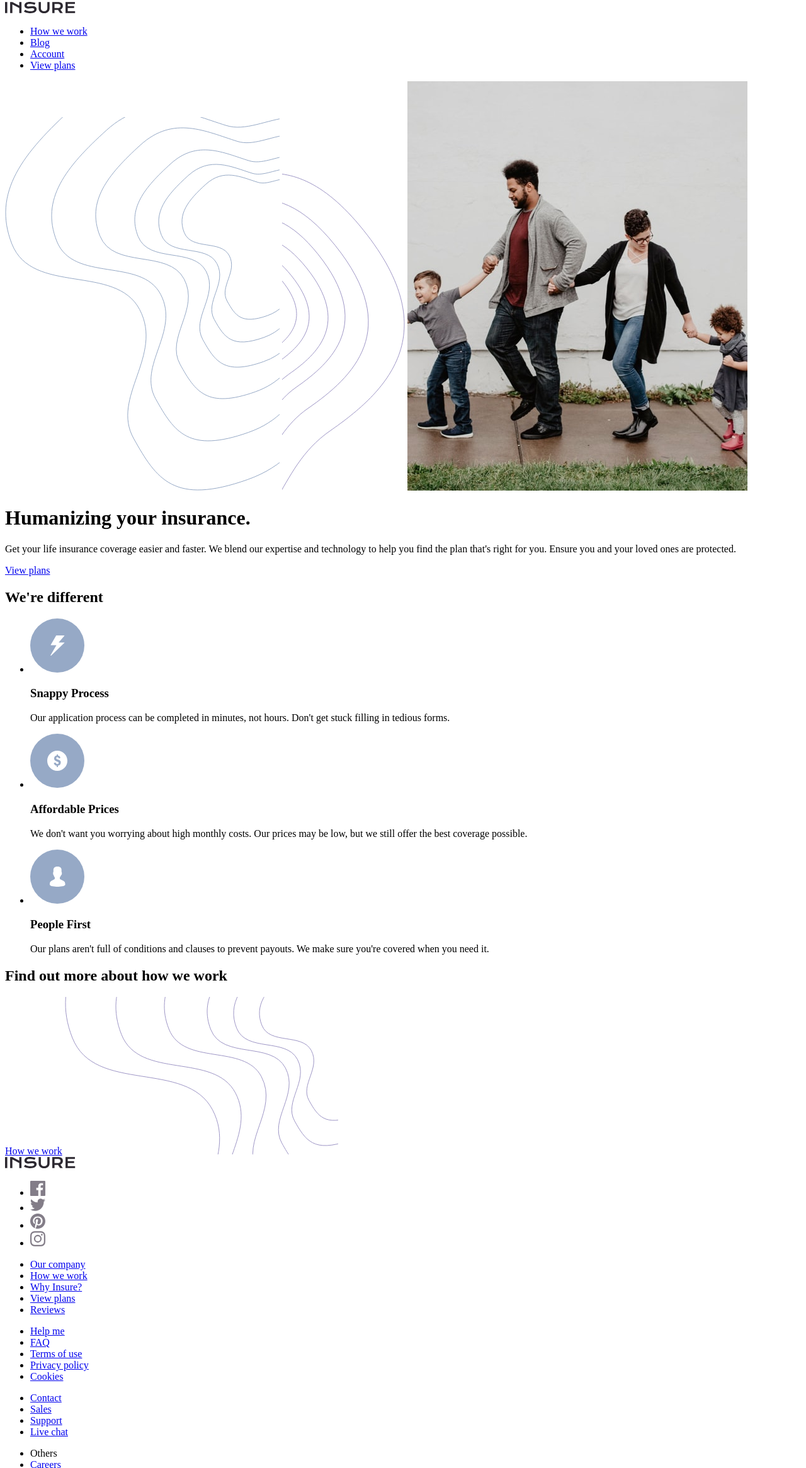
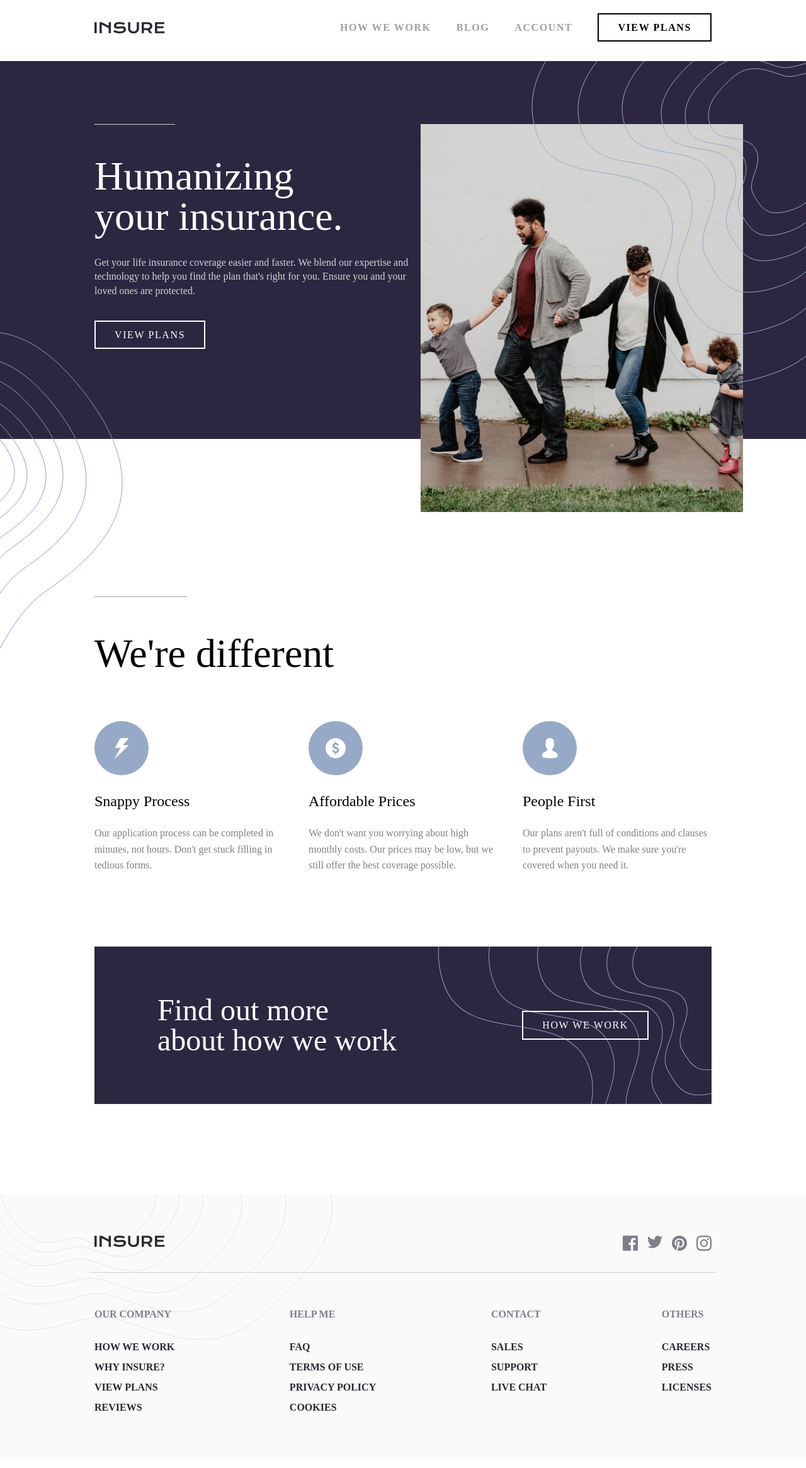
Before and after one commit to styn1s/Insure, a plain HTML site: page index.html in a window 1280 px wide. Shown: the part 5-2336 px from the top of the page at 63% size. Drawn offline with Linux system fonts and the light colour scheme.

Commit message:
First release

```diff
--- a/index.html
+++ b/index.html
@@ -30,32 +30,33 @@
 
     <main>
       <img
+        id="bg-pattern-right"
         src="./assets/images/bg-pattern-intro-right-desktop.svg"
         alt="Background pattern right"
       />
-      <img
-        src="./assets/images/bg-pattern-intro-left-desktop.svg"
-        alt="Background pattern left"
-      />
-      <img src="./assets/images/image-intro-desktop.jpg" alt="A happy family representing life insurance benefits" />
 
-      <div class="small-line"></div>
-
-      <div class="main-wrapper">
-        <h1>Humanizing your insurance.</h1>
+      <div id="main-wrapper">
+        <div id="main-line"></div>
+        <h1>Humanizing<br>your insurance.</h1>
         <p>
           Get your life insurance coverage easier and faster. We blend our
           expertise and technology to help you find the plan that's right for
           you. Ensure you and your loved ones are protected.
         </p>
-        <a href="#plans" class="button" role="button" tabindex="0">View plans</a>
+        <a href="#plans" class="button" role="button">View plans</a>
       </div>
     </main>
 
     <section id="advantages">
-      <div class="advantages-wrapper">
-        <div class="small-line"></div>
+      <img
+        id="bg-pattern-left"
+        src="./assets/images/bg-pattern-intro-left-desktop.svg"
+        alt="Background pattern left"
+      />
+      <img id="family-pic" src="./assets/images/image-intro-desktop.jpg" alt="A happy family representing life insurance benefits" />
 
+      <div id="advantages-wrapper">
+        <div id="advantages-line"></div>
         <h1>We're different</h1>
         <ul>
           <li>
@@ -94,19 +95,26 @@
         </ul>
       </div>
 
+      <div id="how-we-work-wrapper">
         <div id="how-we-work">
-        <h2>Find out more about how we work</h2>
+          <h2>Find out more<br>about how we work</h2>
           <a href="#how-we-work-details" id="how-we-work-btn" class="button">How we work</a>
           <img
+            id="bg-pattern-how-we-work"
             src="./assets/images/bg-pattern-how-we-work-desktop.svg"
             alt="Background pattern how we work"
           />
         </div>
+      </div>
+
     </section>
 
     <footer>
       <div id="share-wrapper">
+        <div id="logo-wrapper">
           <img src="./assets/images/logo.svg" alt="Insure logo" />
+        </div>
+
         <ul>
           <li>
             <a href="https://www.facebook.com" aria-label="Facebook"
@@ -142,7 +150,7 @@
           <li><a href="#company" aria-label="Our company section">Our company</a></li>
           <li><a href="#how-we-work" aria-label="How we work section">How we work</a></li>
           <li><a href="#why-insure" aria-label="Why Insure section">Why Insure?</a></li>
-          <li><a href="#plans" aria-label="View plans section">View plans</a></li>
+          <li><a id="plans" href="#plans" aria-label="View plans section">View plans</a></li>
           <li><a href="#reviews" aria-label="Reviews section">Reviews</a></li>
         </ul>
         <ul>
@@ -159,7 +167,7 @@
           <li><a href="#live-chat" aria-label="Live chat section">Live chat</a></li>
         </ul>
         <ul>
-          <li>Others</li>
+          <li><a href="#others" aria-label="Others section">Others</a></li>
           <li><a href="#careers" aria-label="Careers section">Careers</a></li>
           <li><a href="#press" aria-label="Press section">Press</a></li>
           <li><a href="#licenses" aria-label="Licenses section">Licenses</a></li>
@@ -167,6 +175,7 @@
       </div>
 
       <img
+        id="bg-pattern-footer"
         src="./assets/images/bg-pattern-footer-desktop.svg"
         alt="Background pattern footer"
       />
--- a/styles.css
+++ b/styles.css
@@ -0,0 +1,257 @@
+html, body{
+    margin: 0;
+    height: 100%;
+    font-family: "Karla";
+}
+
+header{
+    padding: 40px 150px;
+}
+
+nav{
+    float: right;
+    font-weight: bold;
+    text-transform: uppercase;
+}
+
+nav ul{
+    display: flex;
+    gap: 40px;
+    margin: 0;
+    padding: 0;
+    list-style-type: none;
+}
+
+nav ul li a{
+    text-decoration: none;
+    color: rgb(160, 159, 159);
+    letter-spacing: 0.1em;
+}
+
+nav ul li:last-child a{
+    border: 2px solid black;
+    padding: 12px 30px;
+    color: black;
+}
+
+main{
+    position: relative;
+    height: 600px;
+    background-color: hsl(256, 26%, 20%);
+    overflow: hidden;
+}
+
+#main-line{
+    width: 25%;
+    height: 1px;
+    background-color: lightgray;
+    margin-bottom: 50px;
+}
+
+main h1{
+    margin: 0;
+    font-family: "DM Serif Display";
+    font-size: 4em;
+    font-weight: 400;
+    color: white;
+    line-height: 1;
+}
+
+main p{
+    margin: 30px 0 50px 0;
+    color: lightgray;
+    line-height: 1.4;
+}
+
+a.button{
+    border: 2px solid white;
+    padding: 12px 30px;
+    color: white;
+    text-transform: uppercase;
+    text-decoration: none;
+    letter-spacing: 0.1em;
+}
+
+#main-wrapper{
+    padding: 100px 150px;
+    width: 40%;
+}
+
+#bg-pattern-right,
+#bg-pattern-left,
+#family-pic{
+    position: absolute;
+}
+
+#bg-pattern-right{
+
+    top: -80px;
+    right: 0;
+    z-index: 2;
+}
+
+#bg-pattern-left{
+    top: -170px;
+}
+
+#family-pic{
+    width: 40%;
+    top: -500px;
+    right: 100px;
+    z-index: 1;
+}
+
+#advantages{
+    position: relative;
+    height: 1200px;
+}
+
+#advantages-wrapper{
+    padding: 250px 150px 100px;
+}
+
+#advantages-line{
+    width: 15%;
+    height: 1px;
+    background-color: rgb(158, 157, 157);
+    margin-bottom: 50px;
+}
+
+#advantages-wrapper ul{
+    display: flex;
+    gap: 40px;
+    margin: 0;
+    padding: 0;
+    list-style: none;
+}
+
+#advantages-wrapper ul li{
+    width: 33%;
+}
+
+#advantages-wrapper h1, h3{
+    font-family: "DM Serif Display";
+    font-weight: 400;
+}
+
+#advantages-wrapper h1{
+    margin-bottom: 70px;
+    font-size: 4em;
+}
+
+#advantages-wrapper h3{
+    font-size: 1.5em;
+}
+
+#advantages-wrapper p{
+    color: gray;
+    line-height: 1.6;
+}
+
+#how-we-work-wrapper{
+    padding: 0 150px;
+    height: 250px;
+}
+
+#how-we-work{
+    position: relative;
+    display: flex;
+    justify-content: space-between;
+    align-items: center;
+    background-color: hsl(256, 26%, 20%);
+    height: 100%;
+    padding: 0 100px;
+}
+
+#how-we-work h2{
+    font-family: "DM Serif Display";
+    color: white;
+    font-weight: 400;
+    font-size: 3em;
+    line-height: 1;
+}
+
+#how-we-work-btn{
+    z-index: 2;
+}
+
+#bg-pattern-how-we-work{
+    width: 435px;
+    position: absolute;
+    top: 0;
+    right: 0;
+    z-index: 1;
+}
+
+footer{
+    position: relative;
+    background-color: hsl(0, 0%, 98%);
+    padding-bottom: 65px;
+}
+
+footer ul{
+    list-style-type: none;
+}
+
+#share-wrapper,
+#big-line,
+#footer-info-wrapper{
+    position: relative;
+    z-index: 2;
+}
+
+#share-wrapper{
+    display: flex;
+    justify-content: space-between;
+    padding: 65px 150px 30px;
+}
+
+#share-wrapper ul{
+    display: flex;
+    gap: 15px;
+    margin: 0;
+    padding: 0;
+}
+
+#big-line{
+    width: 77.8%;
+    height: 1px;
+    background-color: lightgray;
+    margin: 0 auto 50px auto;
+}
+
+#footer-info-wrapper{
+    display: flex;
+    justify-content: space-between;
+    padding: 0 150px;
+}
+
+#footer-info-wrapper ul{
+    margin: 0;
+    padding: 0;
+}
+
+#footer-info-wrapper ul li a{
+    text-decoration: none;
+    text-transform: uppercase;
+    color: hsl(270, 9%, 17%);
+    font-weight: bold;
+}
+
+#footer-info-wrapper ul li{
+    line-height: 2;
+}
+
+#footer-info-wrapper ul li:first-child a{
+    color: hsl(273, 4%, 51%);
+}
+
+#footer-info-wrapper ul li:first-child{
+    margin-bottom: 20px;
+}
+
+#bg-pattern-footer{
+    position: absolute;
+    top: 0;
+    z-index: 1;
+}
```
Lines whose indentation alone changed are shown as unchanged.
